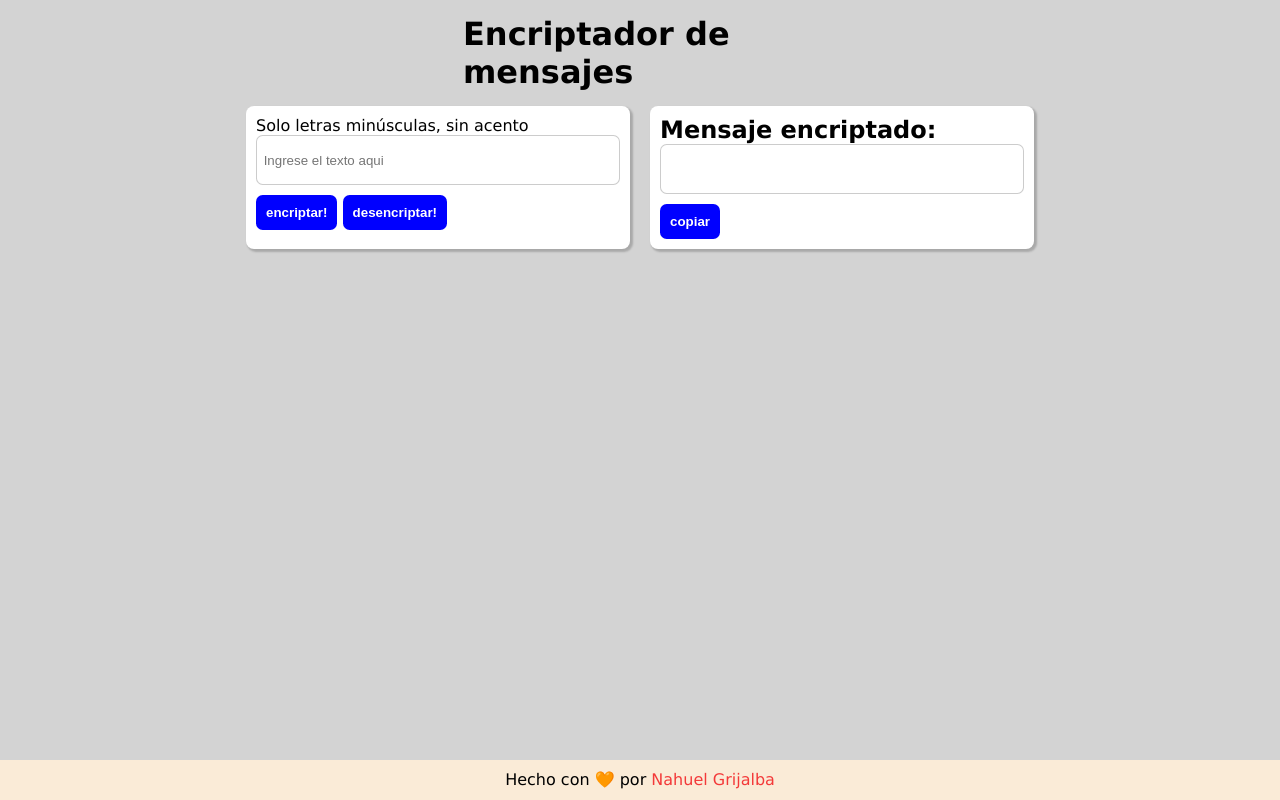
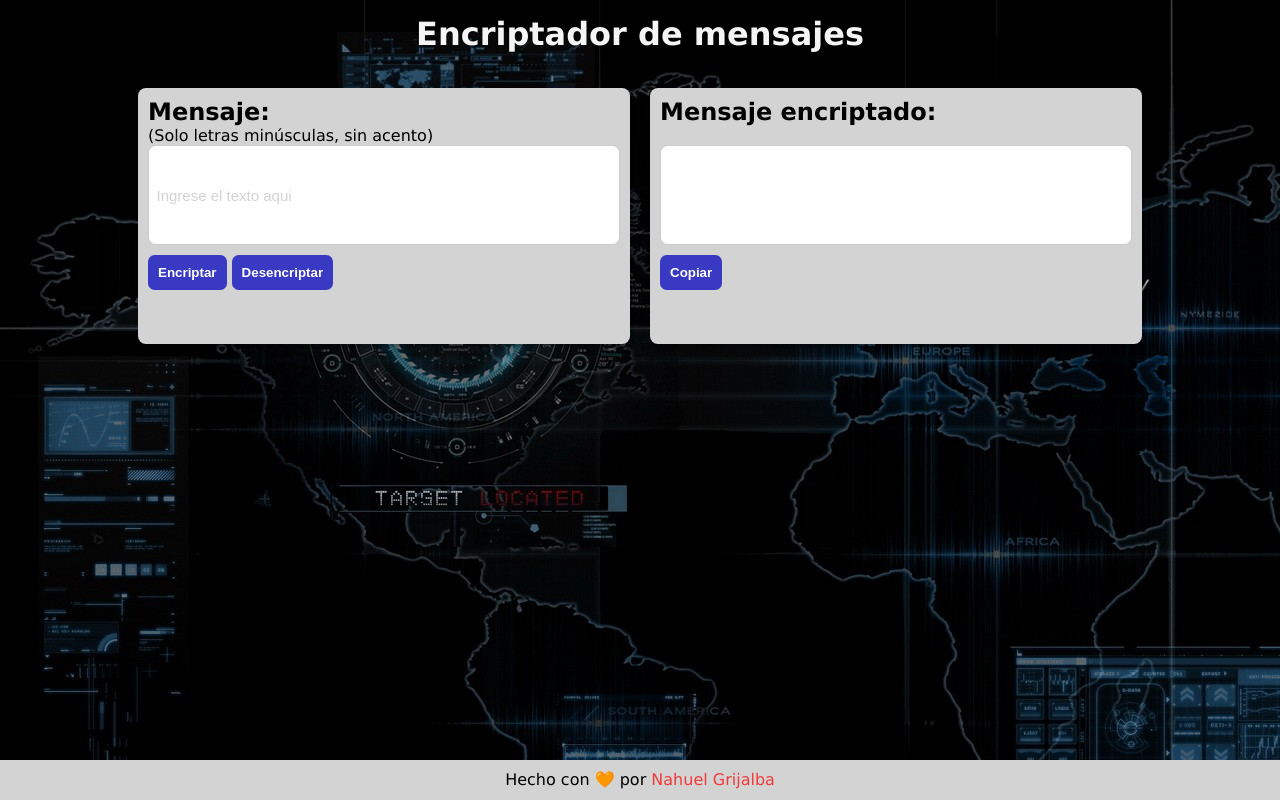
Before and after one commit to nahug07/Encriptador, a plain HTML site: page index.html in a window 1280 px wide. Drawn offline with Linux system fonts and the light colour scheme.

Commit message:
cambios de estilo

```diff
--- a/index.html
+++ b/index.html
@@ -12,18 +12,20 @@
 
   <main class="main">
     <section class="form box">
+      <h2 id="">Mensaje:</h2>
       <form action="">
-        <label for="input-texto">Solo letras minúsculas, sin acento</label>
+        <label for="input-texto">(Solo letras minúsculas, sin acento)</label>
         <input class="text-input" type="text" name="input-texto" id="input-texto" placeholder="Ingrese el texto aqui">
-        <input class="btn" type="submit" value="encriptar!" id="btn-encriptar">
-        <input class="btn" type="submit" value="desencriptar!" id="btn-desencriptar">
+        <input class="btn" type="submit" value="Encriptar" id="btn-encriptar">
+        <input class="btn" type="submit" value="Desencriptar" id="btn-desencriptar">
       </form>
     </section>
 
     <section class="msg box">
       <h2 id="">Mensaje encriptado:</h2>
+      <br>
       <input class="text-input" type="text" id="msg"></input>
-      <input class="btn" type="submit" value="copiar" id="btn-copy">
+      <input class="btn" type="submit" value="Copiar" id="btn-copy">
     </section>
 
   </main>
--- a/style.css
+++ b/style.css
@@ -5,7 +5,7 @@
 }
 
 body {
-  background-color: lightgray;
+  background-image: url(./img/301407.jpg) ;
   font-family: Verdana, Geneva, Tahoma, sans-serif;
 }
 
@@ -18,26 +18,30 @@ body {
 
 .titulo {
   padding: 15px;
-  width: 30vw;
+  width: auto;
   margin: auto;
+  color: whitesmoke;
+  text-align: center;
 
 }
 
 .box {
   padding: 10px;
-  margin: 0 10px 0 10px;
+  margin: 20px 10px 0 10px;
   box-shadow: 2px 2px 2px 1px rgba(0, 0, 0, 0.2);
-  background-color: white;
+  background-color: rgb(211, 211, 211);
   border-radius: 0.5em;
-  width: 30vw;
+  width: 60vw;
+  min-height: 20vw;
   height: auto;
+
 }
 
 .btn {
   border: 0;
   color: white;
   font-weight: bold;
-  background-color: blue;
+  background-color: rgb(57, 57, 196);
   padding: 10px;
   margin-top: 10px;
   border-radius: 0.5em;
@@ -49,11 +53,19 @@ body {
   display: block;
   padding: 0.5em;
   width: 100%;
-  height: 50px;
+  height: 100px;
+  font-size: 15px;
+}
+
+.text-input::placeholder{
+  font-size: 15px;
+  text-align: start;
+  line-height: 100%;
+  color: rgb(211, 211, 211);
 }
 
 .footer div {
-  background-color: antiquewhite;
+  background-color: rgb(211, 211, 211);
   position: absolute;
   bottom: 0;
   width: 100%;
@@ -70,3 +82,14 @@ body {
   text-decoration: none;
   color: rgb(243, 57, 57);
 }
+
+@media (max-width: 1199.98px) {
+  .main {
+    flex-wrap: wrap;
+    width: 100vw;
+  }
+  .box {
+    margin-top: 60px;
+    width: 90vw;
+  }
+ }
```
Also changed, not shown: img/301407.jpg (added).
